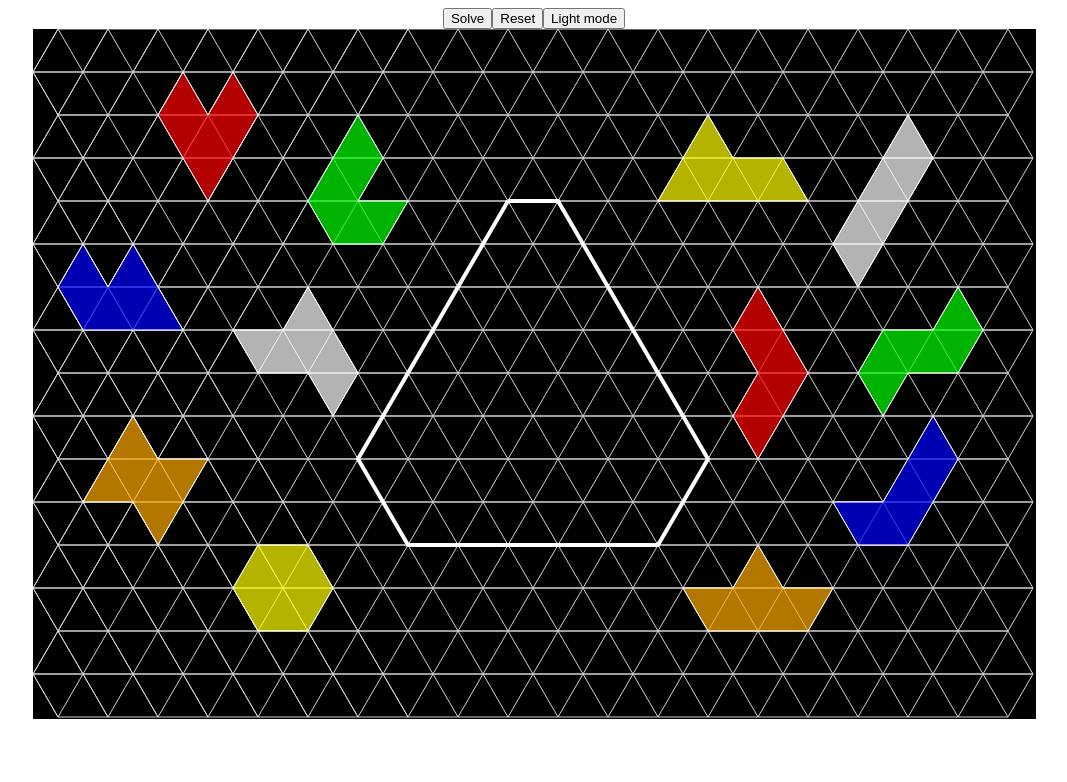
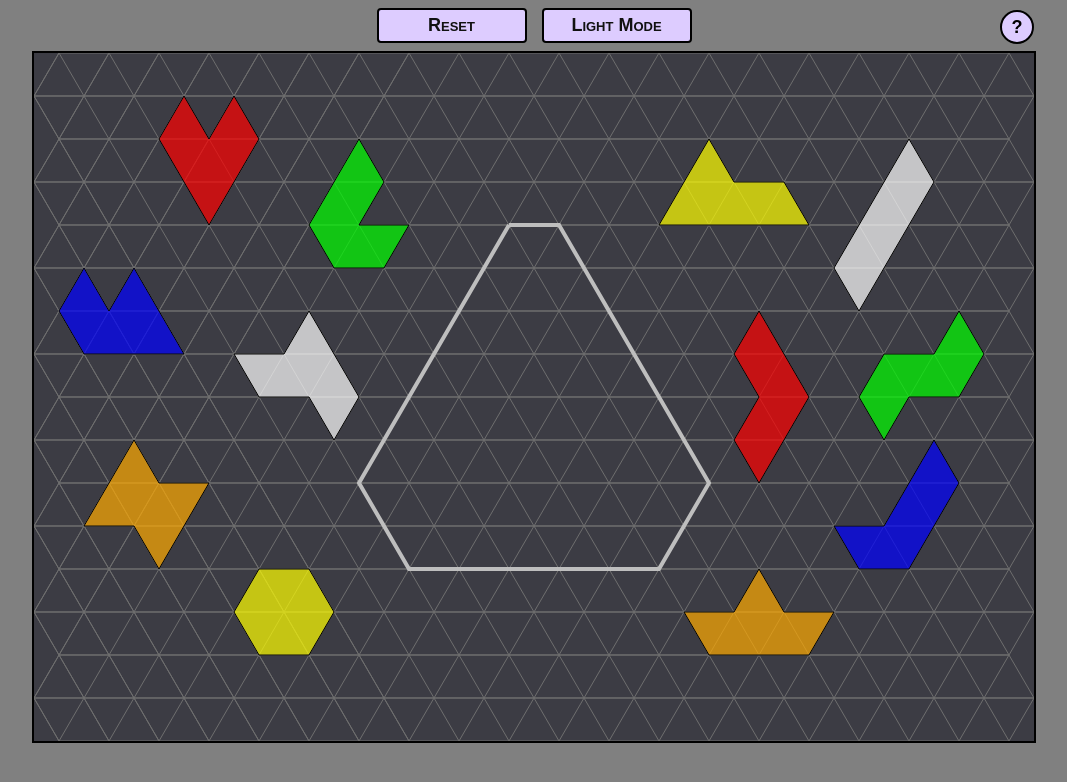
Before and after one commit to corinaminer/triangle-puzzle, a plain HTML site: page index.html in a window 1280 px wide. Shown: the whole page, without its empty margins (106-1173 px from the left). Drawn offline with Linux system fonts and the light colour scheme.

Commit message:
big styling/usability pass

```diff
--- a/index.html
+++ b/index.html
@@ -3,15 +3,23 @@
   <link type="text/css" rel="stylesheet" href="./webapp/puzz.css">
 </head>
 <body>
-  <div class="displayContainer centerFlex">
-    <div class="space-around">
-      <div><button id="solveButton">Solve</button></div>
-      <div><button id="resetButton">Reset</button></div>
-      <div><button id="modeButton">Light mode</button></div>
+  <!-- weird hack to prevent flash of unstyled content on page load -->
+  <script>0</script>
+
+  <div class="top-bar">
+    <div class="button-container">
+      <button class="button" id="resetButton">Reset</button>
+      <button class="button" id="modeButton">Light Mode</button>
     </div>
+    <div class="help-icon overlay-toggler" id="helpIcon">?</div>
   </div>
-  <div class="displayContainer centerFlex">
-      <canvas id="canvas" display="flex" width="1003" height="690"></canvas>
+
+  <div class="overlay overlay-toggler"></div>
+  <div class="overlay-text">
+    <span class="close-btn overlay-toggler">✖</span>
+    <div id="overlayText"></div>
   </div>
+
+  <canvas id="canvas" width="1000" height="688"></canvas>
 </body>
 <script type="module" src="./puzz.js"></script>
--- a/puzz.js
+++ b/puzz.js
@@ -148,7 +148,7 @@ canvas.addEventListener("mousemove", event => {
     isDrawing = false;
 })
 
-canvas.addEventListener("mouseup", event => {
+canvas.addEventListener("mouseup", async event => {
     event.preventDefault();
     if (!clickedPiece) {
         return;
@@ -173,6 +173,7 @@ canvas.addEventListener("mouseup", event => {
     pickupCoords = undefined;
     isDragging = false;
     redraw();
+    await new Promise(r => setTimeout(r, 4));
     checkSolution(puzzle, puzzleLocs, pieces);
 })
 
@@ -193,7 +194,33 @@ document.getElementById("resetButton").onclick = () => {
     redraw();
 }
 
-document.getElementById("modeButton").onclick = () => {
+const modeButton = document.getElementById("modeButton");
+modeButton.onclick = () => {
+    modeButton.innerHTML = colors.darkMode ? "Dark Mode" : "Light Mode";
     colors.switch();
     redraw();
 }
+
+
+function toggleOverlay() {
+    document.querySelector(".overlay-text").classList.toggle("active");
+    document.querySelector(".overlay").classList.toggle("active");
+}
+for (let overlayToggler of document.getElementsByClassName("overlay-toggler")) {
+    overlayToggler.onclick = toggleOverlay;
+}
+
+document.addEventListener("keydown", event => {
+    if (event.key === "Escape") {
+        document.querySelector(".overlay-text").classList.remove("active");
+        document.querySelector(".overlay").classList.remove("active");
+    }
+});
+
+const overlayTextDiv = document.getElementById("overlayText");
+overlayTextDiv.innerHTML = `
+    <b>Welcome!</b>
+    <p>Can you fit the pieces into the hexagonal frame? There are over 5000 unique solutions!</p>
+    <p>Click a piece to rotate it. Right-click to flip. Sorry, mobile users.</p>
+    <p>See <a href="//github.com/corinaminer/triangle-puzzle/">Corina Miner's Github repo</a> to learn more about this puzzle.</p>
+`
--- a/webapp/pieces.js
+++ b/webapp/pieces.js
@@ -1,6 +1,6 @@
 import { COLS, H, L, ROWS } from "./consts.js";
 import { grid } from "../puzz.js";
-import { colors, Point } from "./utils.js";
+import { colors, Point, toStyle } from "./utils.js";
 
 const PIECE_OPACITY = 0.7;
 
@@ -189,6 +189,7 @@ class Piece {
             this.path.lineTo(v.x, v.y);
         }
         ctx.fillStyle = toPieceFillStyle(this.color());
+        ctx.strokeStyle = toStyle(colors.pieceBorder);
         ctx.fill(this.path);
         ctx.stroke(this.path);
     }
--- a/webapp/puzz.css
+++ b/webapp/puzz.css
@@ -1,16 +1,101 @@
-.displayContainer {
-  display: block;
-  height: 100%;
-  width: 100%;
+body {
+  display: flex;
+  flex-direction: column;
+  align-items: center;
+  background-color: grey;
 }
 
-.space-around {
+.top-bar {
   display: flex;
-  justify-content: space-around;
+  align-items: center;
+  width: 1000px; /* match canvas width */
+  margin-bottom: 8px;
+  position: relative;
 }
 
-.centerFlex {
+.button-container {
+  display: flex;
+  gap: 15px;
+  margin: 0 auto;
+}
+
+button {
+  width: 150px;
+  padding: 5px 18px;
+  cursor: pointer;
+  font-size: 18px;
+  font-variant-caps: small-caps;
+  font-weight: bold;
+  background-color: #dcf;
+  color: #111;
+  border: 2px solid black;
+  border-radius: 4px;
+}
+
+button:hover {
+  background-color: #ceb5ff;
+}
+
+canvas {
+  border: 2px solid black;
+}
+
+.help-icon {
+  background-color: #dcf;
+  border: 2px solid black;
+  position: absolute;
+  right: 0;
+  width: 30px;
+  height: 30px;
+  color: black;
+  border-radius: 50%;
+  display: flex;
   align-items: center;
-  display: flex;
   justify-content: center;
+  font-size: 18px;
+  font-weight: bold;
+  cursor: pointer;
+  line-height: 1; /* Prevents text from affecting height */
+  font-family: Arial, sans-serif; /* Ensures consistent rendering */
+  transform: translateY(1px); /* Moves the ? slightly down */
 }
+
+.overlay-text {
+  position: fixed;
+  top: 50%;
+  left: 50%;
+  transform: translate(-50%, -50%);
+  background: white;
+  padding: 20px;
+  box-shadow: 0 4px 10px rgba(0, 0, 0, 0.3);
+  border-radius: 8px;
+  width: 460px;
+  display: none;
+  font-family: Arial, sans-serif;
+}
+
+.overlay-text.active {
+  display: block;
+}
+
+.overlay-text .close-btn {
+  position: absolute;
+  top: 5px;
+  right: 10px;
+  font-size: 18px;
+  cursor: pointer;
+}
+
+.overlay {
+  position: fixed;
+  top: 0;
+  left: 0;
+  width: 100%;
+  height: 100%;
+  background: rgb(0, 0, 0, 0.4);
+  display: none;
+}
+
+.overlay.active {
+  display: block;
+}
--- a/webapp/utils.js
+++ b/webapp/utils.js
@@ -9,30 +9,37 @@ export class Point {
     }
 }
 
-const WHITE = "255 255 255";
-const BLACK = "0 0 0";
-const GREY = "210 210 210";
+// Piece colors
 const RED = "255 0 0";
 const GREEN = "0 255 0";
 const BLUE = "0 0 255";
+const WHITE = "255 255 255";
 const ORANGE = "255 170 0";
 const YELLOW = "255 255 0";
+// Colors for other elements
+const BLACK = "0 0 0";
+const LIGHT_GREY = "190 190 190";
+const DARK_GREY = "110 110 110";
+const DARK_BKGD = "60 60 68";
+const LIGHT_BKGD = "240 240 220";
 
 class Colors {
     constructor(darkMode) {
         this.darkMode = darkMode;
-        this.setColors();
-    }
-    setColors() {
-        this.backgrd = this.darkMode ? BLACK : WHITE;
-        this.gridlines = GREY;
-        this.puzzleBorder = this.darkMode ? WHITE : BLACK;
+        // colors that do not change between dark mode and light mode
         this.red = RED;
         this.green = GREEN;
         this.blue = BLUE;
         this.white = WHITE;
         this.orange = ORANGE;
         this.yellow = YELLOW;
+        this.pieceBorder = BLACK;
+        this.setColors();
+    }
+    setColors() {
+        this.backgrd = this.darkMode ? DARK_BKGD : LIGHT_BKGD;
+        this.gridlines = this.darkMode ? DARK_GREY : LIGHT_GREY;
+        this.puzzleBorder = this.darkMode ? LIGHT_GREY : DARK_GREY;
     }
     switch() {
         this.darkMode = !this.darkMode;
```
